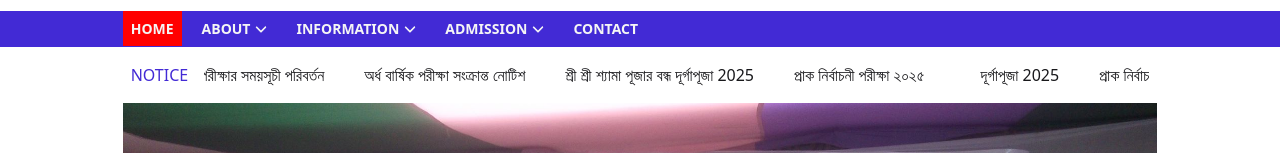
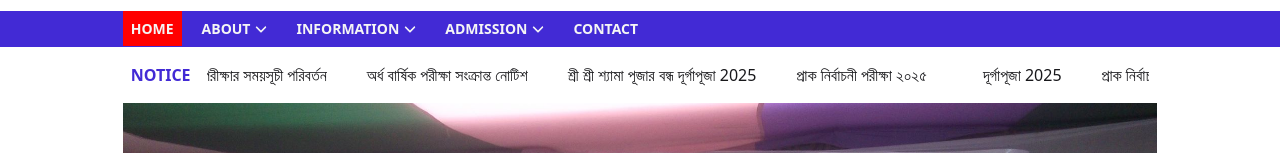
Before and after one commit to ashikurahman1/apsc, a React (Vite) app: page / in a window 1280 px wide. Shown: the part 137-290 px from the top of the page. Built offline with nearby package versions, Linux system fonts and the light colour scheme.

Commit message:
fixed: principle img

```diff
--- a/src/components/Home/Introduction/Introduction.jsx
+++ b/src/components/Home/Introduction/Introduction.jsx
@@ -6,7 +6,7 @@ const Introduction = () => {
       <div className="border border-primary/30 rounded-md shadow-md p-3">
         <div className="flex gap-3 p-3 ">
           {/* Name & Designation */}
-          <div className="border-primary border w-20 lg:w-40 h-45 overflow-hidden rounded-md shadow-md">
+          <div className="border-primary border w-20 lg:w-40 h-20 lg:h-45 overflow-hidden rounded-md shadow-md">
             <img
               src="https://img.favpng.com/3/11/24/3d-woman-avatar-stylized-cartoon-woman-avatar-with-glasses-g0FutwYY_t.jpg"
               alt="Principle Image"
@@ -41,7 +41,7 @@ const Introduction = () => {
       <div className="border border-primary/30 rounded-md shadow-md p-3">
         <div className="flex gap-3 p-3 ">
           {/* Name & Designation */}
-          <div className="border-primary border w-20 lg:w-40 h-45 overflow-hidden rounded-md shadow-md">
+          <div className="border-primary border w-20 lg:w-40 h-20 lg:h-45 overflow-hidden rounded-md shadow-md">
             <img
               src="https://static.vecteezy.com/system/resources/thumbnails/027/951/137/small/stylish-spectacles-guy-3d-avatar-character-illustrations-png.png"
               alt="Principle Image"
--- a/src/shared/Navbar.jsx
+++ b/src/shared/Navbar.jsx
@@ -121,7 +121,7 @@ const Navbar = () => {
       {/* Notice */}
       <div className="my-2 lg:w-10/12 mx-auto px-4">
         <div className="flex p-2">
-          <h4 className="text-primary uppercase mr-4">Notice</h4>
+          <h4 className="text-primary uppercase mr-4 font-bold">Notice</h4>
           <Marquee pauseOnHover={true} speed={60} className="space-x-4">
             <p className="mr-10"> দূর্গাপূজা 2025</p>
             <p className="mr-10"> প্রাক নির্বাচনী পরীক্ষা ২০২৫</p>
```
